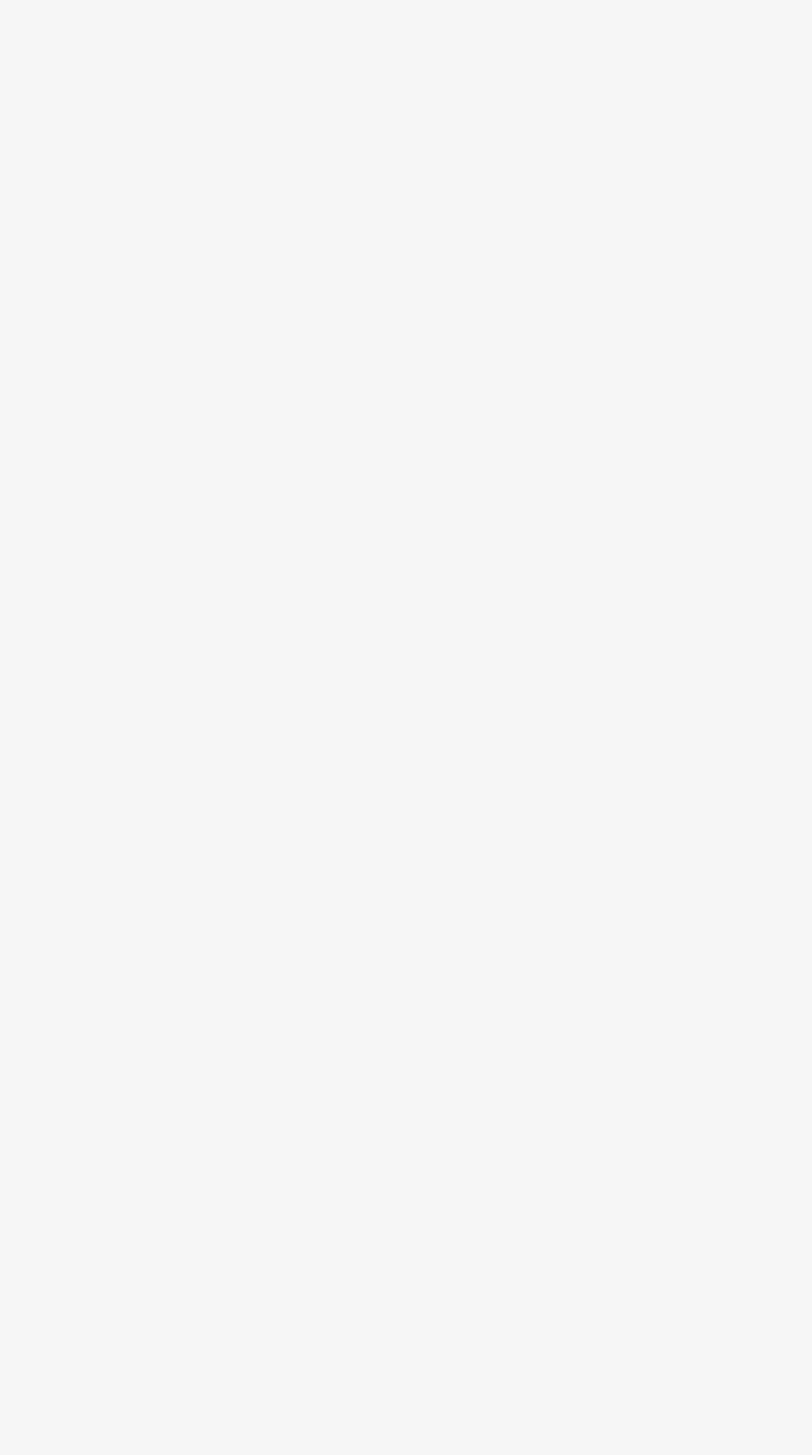
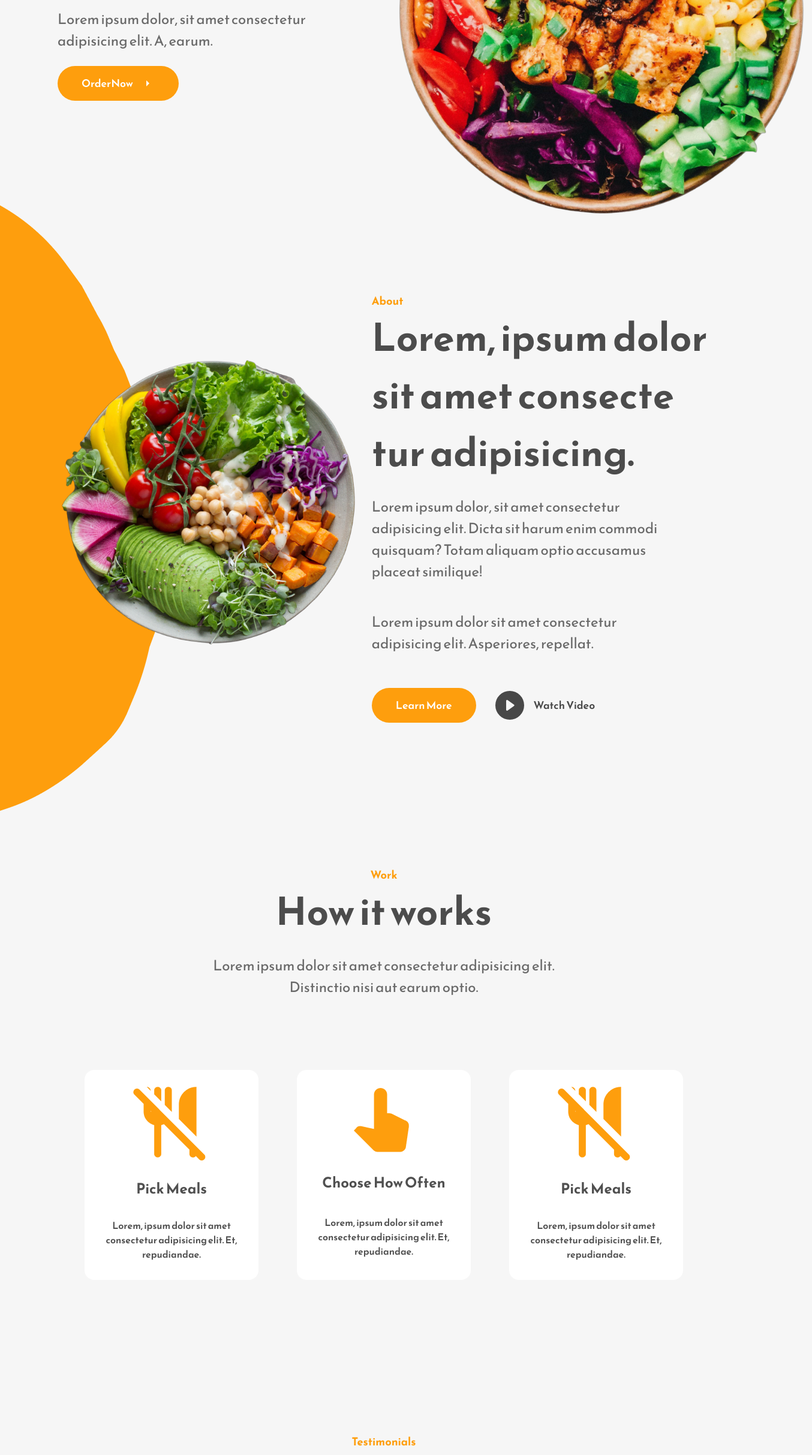
Before and after one commit to Davidongora/Restaurant-landing-page, a React (Create React App) app: page / in a window 1280 px wide. Shown: the part 340-2766 px from the top of the page at 60% size, 1354 px wide, since content can reach past the window. Before the commit the page ends 800 px from the top, so only its background shows below. Built offline with nearby package versions, Linux system fonts and the light colour scheme.

Commit message:
added pages to be rendered

```diff
--- a/src/App.js
+++ b/src/App.js
@@ -1,9 +1,21 @@
 import './App.css';
+import Home from './Components/Home';
+import About from './Components/About';
+import Work from './Components/Work';
+import Testimonial from './Components/Testimonial';
+import Contact from './Components/Contact';
+import Footer from './Components/Footer';
 
+// import Navbar from './Components/Navbar';
 function App() {
   return (
     <div className="App">
-      Hello
+      <Home />
+      <About />
+      <Work />
+      <Testimonial/>
+      <Contact />
+      <Footer />
     </div>
   );
 }
```
